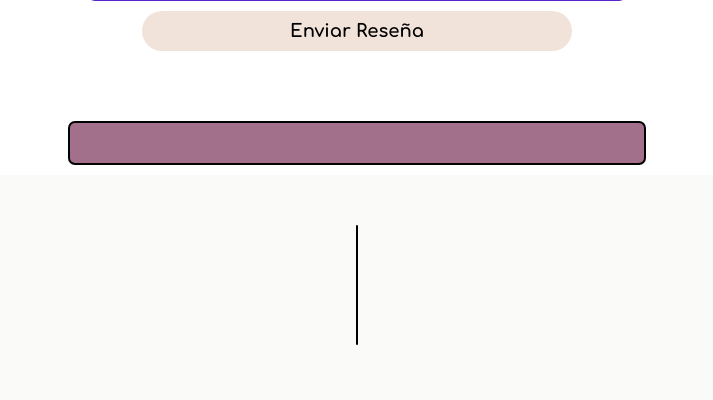
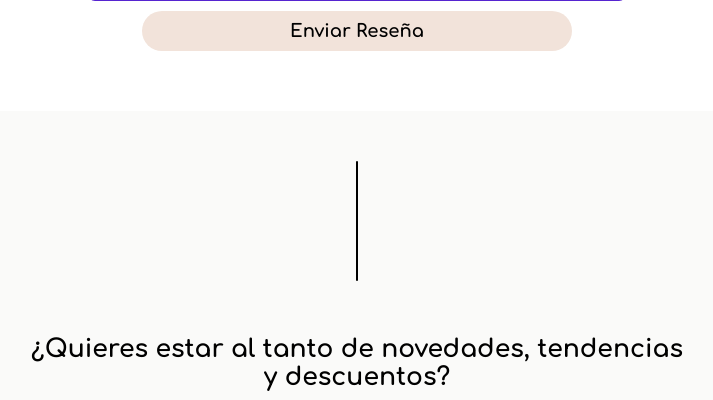
Before and after one commit to PreteltJuan/avahs-app, a Django app: page /app/calificar/ in a window 1280 px wide. Shown: the part 1588-1988 px from the top of the page, without its empty margins (283-996 px from the left). Run offline with Django 4.2, Linux system fonts and the light colour scheme; the visitor is signed in with stand-in values (Sample User, id 1); parts of the project's set-up code (start-up, migrations or seed data) failed here and were passed over.

Commit message:
mejoras en calificar

```diff
--- a/tienda/templates/pages/calificar.html
+++ b/tienda/templates/pages/calificar.html
@@ -97,7 +97,13 @@
       </div>
 
       <br>
-      <div class="mensaje">{{mensaje}}</div>
+      {% if request.method == 'POST' %}
+    <div class="mensaje">
+
+       {{mensaje}}
+    </div>
+    {% endif %}
+    </div>
 
     </form>
 
```
